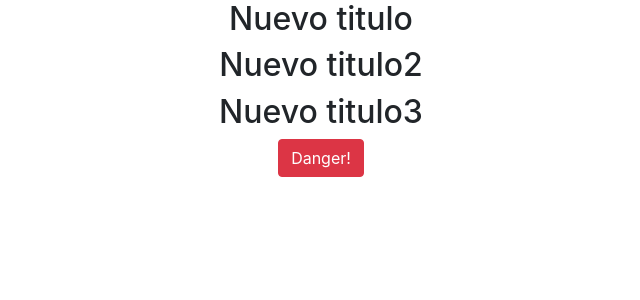
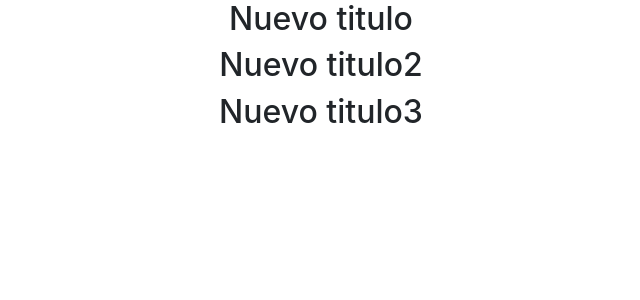
Before and after one commit to jerlyrosa/proyecto-escolar, a React (Create React App) app: page / in a window 1280 px wide. Shown: the top 300 px of the page, without its empty margins (319-959 px from the left). Built offline with nearby package versions, Linux system fonts and the light colour scheme.

Commit message:
segundo commit

```diff
--- a/src/App.js
+++ b/src/App.js
@@ -1,7 +1,7 @@
 import React, { Component } from 'react';
 // import logo from './logo.svg';
 import './App.css';
-import { Button } from 'reactstrap'
+// import { Button } from 'reactstrap'
 
 
 class Title extends Component{
@@ -25,7 +25,7 @@ class App extends Component {
              <Title nombre='Nuevo titulo'/>
              <Title nombre='Nuevo titulo2'/>
              <Title nombre='Nuevo titulo3'/>
-             <Button color="danger">Danger!</Button>
+
       </div>
 
     );
```
